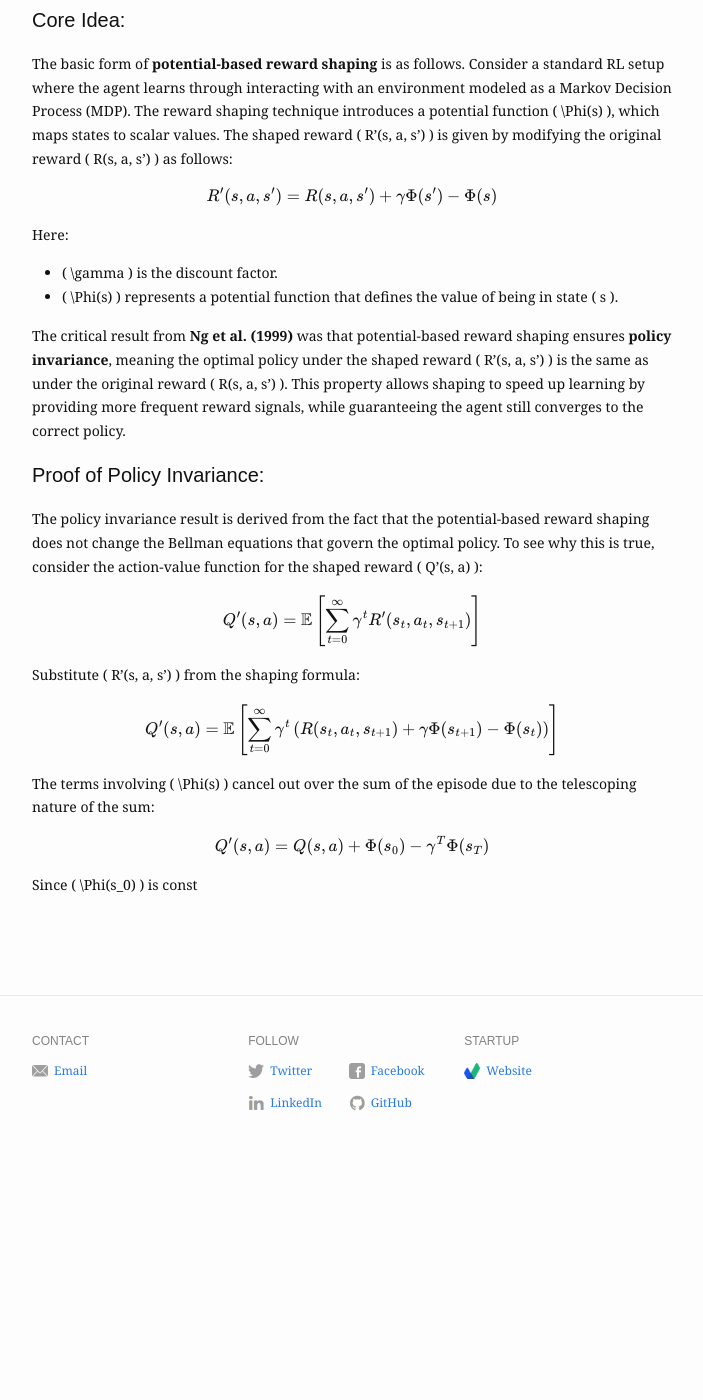
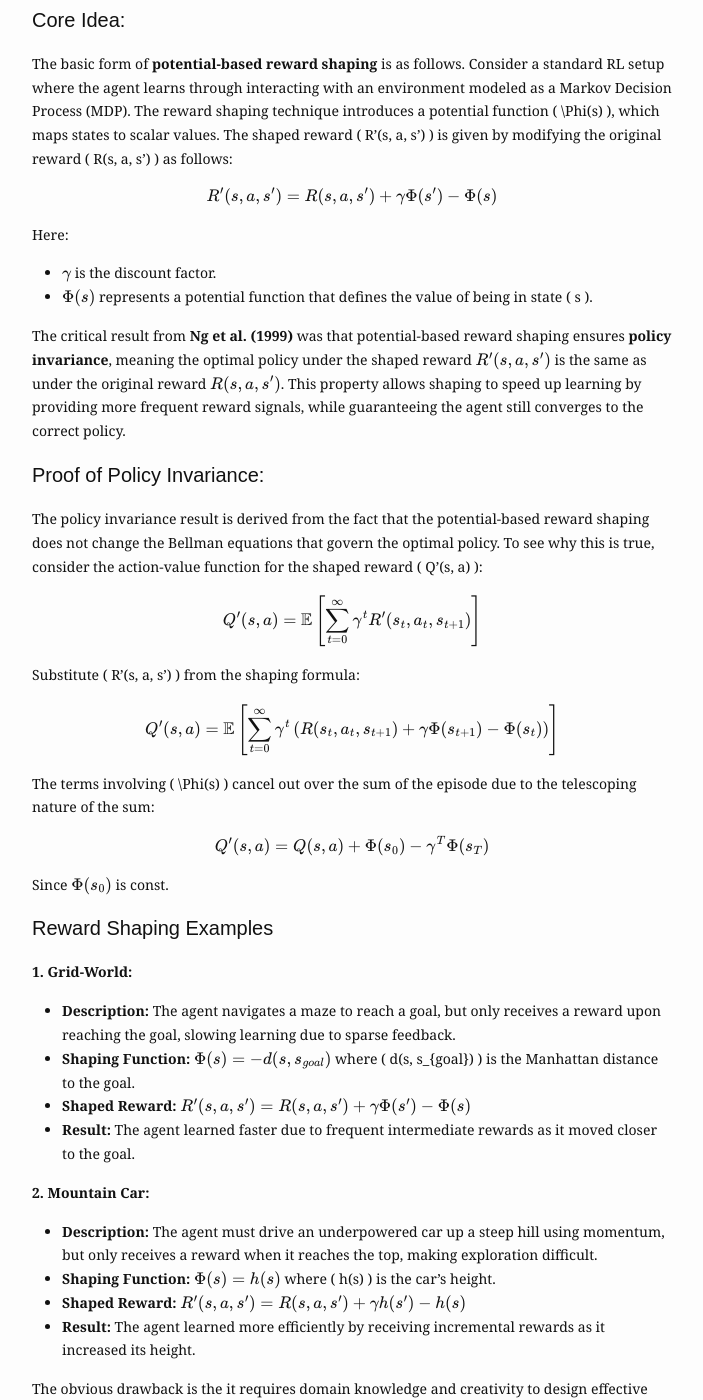
Before and after one commit to eliottvincent/bay, a Jekyll site: the page built from _posts/2024-09-28-blog-reward-functions.md, in a window 1280 px wide and 1400 px high, scrolled down 2173 px. Shown: the whole window, without its empty margins (288-991 px from the left). Built offline with Jekyll 4.4.1, drawn with Linux system fonts in a browser that asks for light colours; before the commit the page ends 3339 px from its top, so only the background shows below that; some of the changed text lies outside the part shown.

Commit message:
Update 2024-09-28-blog-reward-functions.md

```diff
--- a/_posts/2024-09-28-blog-reward-functions.md
+++ b/_posts/2024-09-28-blog-reward-functions.md
@@ -50,7 +50,7 @@ For TD methods like SARSA, the TD error is defined as:
 
 $$\delta_t = r_t + \gamma Q(s_{t+1}, a_{t+1}) - Q(s_t, a_t)$$
 
-Again, when $$\( r_t = 0 \)$$ due to sparse rewards, the TD error remains small, leading to minimal changes in $$\( Q(s_t, a_t) \)$$. The agent continues to take actions without significantly updating its action values, slowing down learning.
+Again, when $$ r_t = 0 $$ due to sparse rewards, the TD error remains small, leading to minimal changes in $$Q(s_t, a_t)$$. The agent continues to take actions without significantly updating its action values, slowing down learning.
 
 ### Solution 1 - Reward Shaping
 
@@ -67,10 +67,10 @@ $$
 
 Here:
 
-- \( \gamma \) is the discount factor.
-- \( \Phi(s) \) represents a potential function that defines the value of being in state \( s \).
+- $$ \gamma $$ is the discount factor.
+- $$ \Phi(s) $$ represents a potential function that defines the value of being in state \( s \).
 
-The critical result from **Ng et al. (1999)** was that potential-based reward shaping ensures **policy invariance**, meaning the optimal policy under the shaped reward \( R'(s, a, s') \) is the same as under the original reward \( R(s, a, s') \). This property allows shaping to speed up learning by providing more frequent reward signals, while guaranteeing the agent still converges to the correct policy.
+The critical result from **Ng et al. (1999)** was that potential-based reward shaping ensures **policy invariance**, meaning the optimal policy under the shaped reward $$R'(s, a, s')$$ is the same as under the original reward $$R(s, a, s')$$. This property allows shaping to speed up learning by providing more frequent reward signals, while guaranteeing the agent still converges to the correct policy.
 
 #### Proof of Policy Invariance:
 The policy invariance result is derived from the fact that the potential-based reward shaping does not change the Bellman equations that govern the optimal policy. To see why this is true, consider the action-value function for the shaped reward \( Q'(s, a) \):
@@ -91,6 +91,32 @@ $$
 Q'(s, a) = Q(s, a) + \Phi(s_0) - \gamma^T \Phi(s_T)
 $$
 
-Since \( \Phi(s_0) \) is const
+Since $$\Phi(s_0)$$ is const.
+
+#### Reward Shaping Examples
+
+**1. Grid-World:**
+- **Description:** The agent navigates a maze to reach a goal, but only receives a reward upon reaching the goal, slowing learning due to sparse feedback.
+- **Shaping Function:**
+  $$ \Phi(s) = -d(s, s_{goal}) $$
+  where \( d(s, s_{goal}) \) is the Manhattan distance to the goal.
+- **Shaped Reward:**
+  $$ R'(s, a, s') = R(s, a, s') + \gamma \Phi(s') - \Phi(s) $$
+- **Result:** The agent learned faster due to frequent intermediate rewards as it moved closer to the goal.
+
+**2. Mountain Car:**
+- **Description:** The agent must drive an underpowered car up a steep hill using momentum, but only receives a reward when it reaches the top, making exploration difficult.
+- **Shaping Function:**
+  $$ \Phi(s) = h(s) $$
+  where \( h(s) \) is the car's height.
+- **Shaped Reward:**
+  $$ R'(s, a, s') = R(s, a, s') + \gamma h(s') - h(s) $$
+- **Result:** The agent learned more efficiently by receiving incremental rewards as it increased its height.
+
+The obvious drawback is the it requires domain knowledge and creativity to design effective shaping functions. In the initial 1999 form the agent could not learn an effective way of learning those functions.
+
+
+### Solution 2 - Inverse Reinfrcement Learning
+
 
 <br />
```
